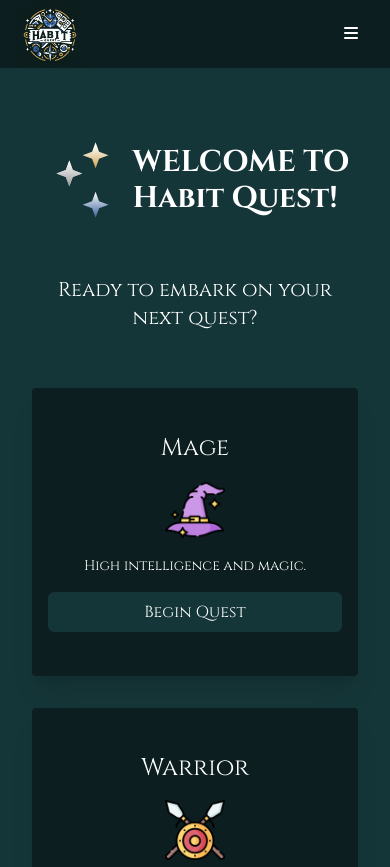
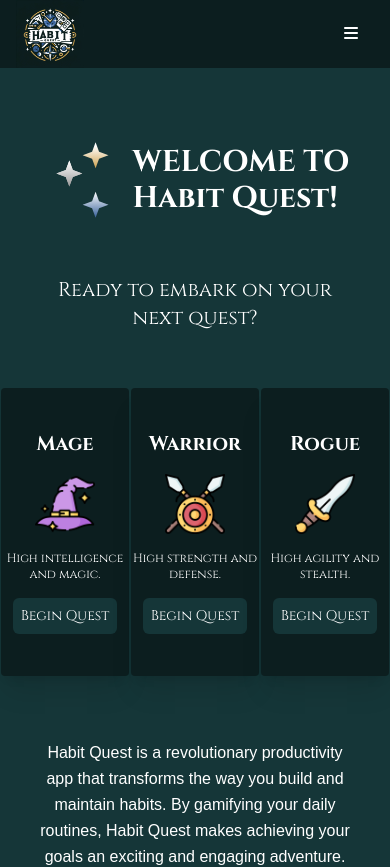
Before and after one commit to HabitQuest/Habit-Quest, a Next.js app: page / in a window 390 px wide. Shown: the top 867 px of the page. Built offline with nearby package versions, Linux system fonts and the light colour scheme; a web font is replaced by a local one.

Commit message:
Modified hompage layout for mobile devices

```diff
--- a/app/components/BeginQuest.js
+++ b/app/components/BeginQuest.js
@@ -2,33 +2,39 @@ import Image from "next/image";
 
 export default function BeginQuestSection() {
   return (
-    <div className="flex flex-wrap sm:flex-nowrap justify-center sm:space-x-8 mt-6">
-      <div className="flex flex-col justify-center items-center space-y-4 bg-dark-green rounded shadow-xl h-72 sm:p-10 mb-8 w-full sm:w-[12rem] md:w-[14rem] lg:w-[16rem]">
-        <h1 className="text-2xl">Mage</h1>
+    <div className="flex sm:space-x-8 space-x-[2px] justify-center mt-6">
+      <div className="flex flex-col justify-center items-center space-y-4 bg-dark-green rounded shadow-xl h-72 sm:p-12 mb-8 w-[8rem] sm:w-[12rem] md:w-[14rem] lg:w-[16rem]">
+        <h1 className="sm:text-2xl text-xl font-bold">Mage</h1>
         <Image src="/witch-hat.png" width={60} height={60} alt="Wizard hat" />
-        <p className="text-sm text-center">High intelligence and magic.</p>
-        <button className="bg-green sm:px-6 px-24 py-2 rounded-md">
+        <p className="sm:text-sm text-xs text-center">
+          High intelligence and magic.
+        </p>
+        <button className="bg-green sm:px-6 px-2 sm:py-2 py-2 sm:text-base text-sm rounded-md">
           Begin Quest
         </button>
       </div>
-      <div className="flex flex-col justify-center items-center space-y-4 bg-dark-green rounded shadow-xl h-72 sm:p-12 mb-8 w-full sm:w-[12rem] md:w-[14rem] lg:w-[16rem]">
-        <h1 className="text-2xl">Warrior</h1>
+      <div className="flex flex-col justify-center items-center space-y-4 bg-dark-green rounded shadow-xl h-72 sm:p-12 mb-8 w-[8rem] sm:w-[12rem] md:w-[14rem] lg:w-[16rem]">
+        <h1 className="sm:text-2xl text-xl font-bold">Warrior</h1>
         <Image
           src="/spear.png"
           width={60}
           height={60}
           alt="Spears and shield"
         />
-        <p className="text-sm text-center">High strength and defense.</p>
-        <button className="bg-green sm:px-6 px-24 py-2 rounded-md">
+        <p className="sm:text-sm text-xs text-center">
+          High strength and defense.
+        </p>
+        <button className="bg-green sm:px-6 px-2 sm:py-2 py-2 sm:text-base text-sm rounded-md">
           Begin Quest
         </button>
       </div>
-      <div className="flex flex-col justify-center items-center space-y-4 bg-dark-green rounded shadow-xl h-72 sm:p-12 mb-8 w-full sm:w-[12rem] md:w-[14rem] lg:w-[16rem]">
-        <h1 className="text-2xl">Rogue</h1>
+      <div className="flex flex-col justify-center items-center space-y-4 bg-dark-green rounded shadow-xl h-72 sm:p-12 mb-8 w-[8rem] sm:w-[12rem] md:w-[14rem] lg:w-[16rem]">
+        <h1 className="sm:text-2xl text-xl font-bold">Rogue</h1>
         <Image src="/dagger.png" width={60} height={60} alt="Dagger" />
-        <p className="text-sm text-center">High agility and stealth.</p>
-        <button className="bg-green sm:px-6 px-24 py-2 rounded-md">
+        <p className="sm:text-sm text-xs text-center">
+          High agility and stealth.
+        </p>
+        <button className="bg-green sm:px-6 px-2 sm:py-2 py-2 sm:text-base text-sm rounded-md">
           Begin Quest
         </button>
       </div>
```
